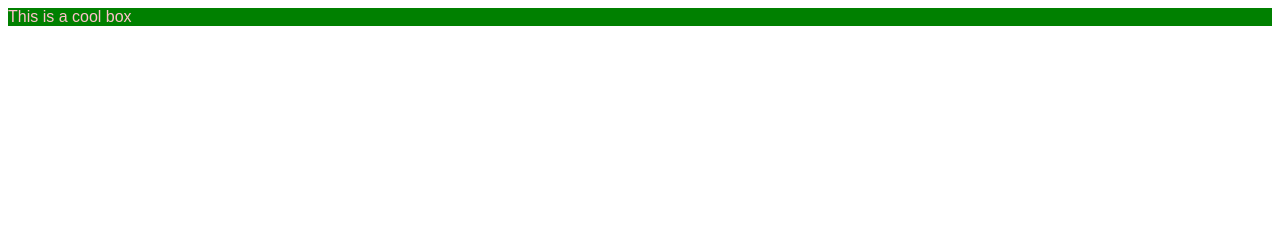
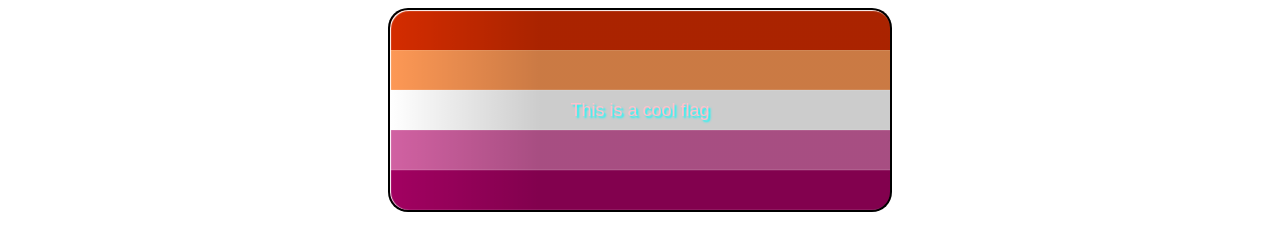
Before and after one commit to NyxHomer/homern25S7, a plain HTML site: page assignment3/part2/a3-p2.html in a window 1280 px wide. Drawn offline with Linux system fonts and the light colour scheme.

Commit message:
part 2 continued
Made a pride flag instead of a normal box

```diff
--- a/assignment3/CSS/part2.css
+++ b/assignment3/CSS/part2.css
@@ -1,12 +1,83 @@
 html {
   font-family: sans-serif;
 }
+/*I broke up the div into 5 separate ones to create a pride flag for pride month*/
+/*This assignment also seemed too simple so I wanted more practice using classes*/
+div{
+    border-left: 2px solid black;
+    border-right: 2px solid black;
+    background-image: linear-gradient(to right,
+    rgb(0, 0, 0, 0) 0%,
+    rgba(0, 0, 0, 0.2) 30%,
+    rgba(0, 0, 0, 0.2) 100%);
+}
+.div-1{
+    background-color: rgb(212, 44, 0);
+    width: 500px;
+    height: 40px;
+    display: block;
+    margin-left: auto;
+    margin-right: auto;
+    border-top: 2px solid black;
+    border-top-left-radius: 20px;
+    border-top-right-radius: 20px;
 
-div{
+    box-shadow: 5px 5px 10px black;
+    box-shadow: inset 1px 1px 1px white;
+}
+
+.div-2{
+    background-color: rgb(253, 152, 85);
+    width: 500px;
+    height: 40px;
+    display: block;
+    margin-left: auto;
+    margin-right: auto;
+
+    box-shadow: 5px 5px 10px black;
+    box-shadow: inset 1px 0px 1px white;
+}
+
+.div-3{
+    background-color: white;
+    width: 500px;
+    height: 40px;
+    display: block;
+    margin-left: auto;
+    margin-right: auto;
+    text-align: center;
+    line-height: 40px;
+    font-size: 1.125rem; /*18px / 16 (1 rem) = 1.125rem*/
     color:pink;
-    border-bottom: 10px;
-    background-color: green;
+    text-shadow: 2px 2px 2px cyan;
+
+    box-shadow: 5px 5px 10px black;
+    box-shadow: inset 1px 0px 1px white;
 }
-h1{
-    color: pink;
+
+.div-4{
+    background-color: rgb(209, 97, 162);
+    width: 500px;
+    height: 40px;
+    display: block;
+    margin-left: auto;
+    margin-right: auto;
+
+    box-shadow: 5px 5px 10px black;
+    box-shadow: inset 1px 0px 1px white;
 }
+
+.div-5{
+    background-color: rgb(162, 1, 97);
+    width: 500px;
+    height: 40px;
+    display: block;
+    margin-left: auto;
+    margin-right: auto;
+    border-bottom: 2px solid black;
+    border-bottom-left-radius: 20px;
+    border-bottom-right-radius: 20px;
+
+    box-shadow: 5px 5px 10px black;
+    box-shadow: inset 1px 0px 1px white;
+}
--- a/assignment3/part2/a3-p2.html
+++ b/assignment3/part2/a3-p2.html
@@ -13,6 +13,10 @@
 	<link rel="stylesheet" href="../CSS/part2.css">
 </head>
 <body>
-    <div>This is a cool box</div>
+	<div class="div-1">&#8205;</div>
+	<div class="div-2">&#8205; </div>
+    <div class="div-3">This is a cool flag</div>
+	<div class="div-4">&#8205; </div>
+	<div class="div-5">&#8205; </div>
 </body>
 </html>
```
